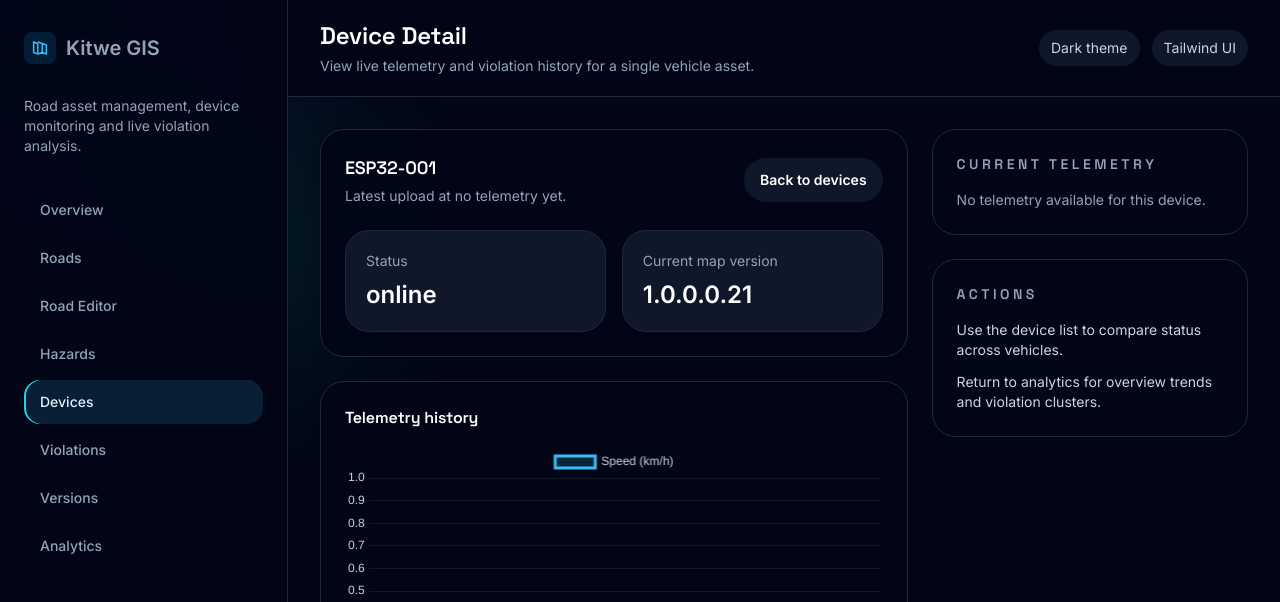
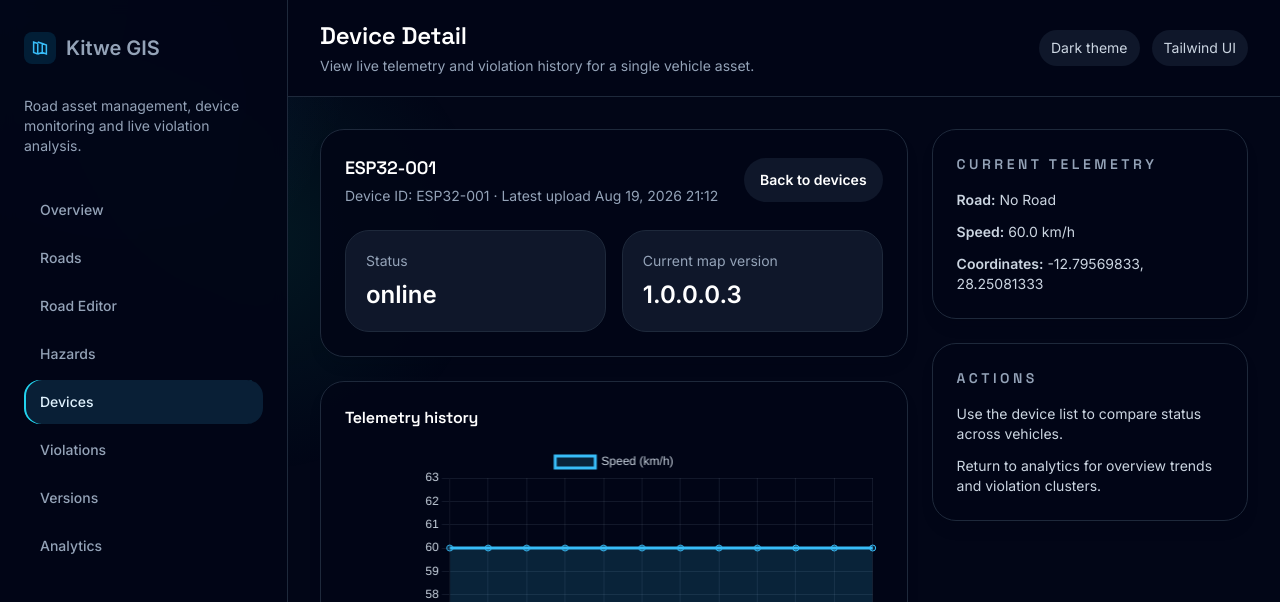
Before and after one commit to Manda804/Project-3011, a Django app: page /devices/ESP32-001/ in a window 1280 px wide. Shown: the top 602 px of the page. Run offline with Django 5.2, Linux system fonts and the light colour scheme; data comes from the database, SQL or seed files in the repository; both versions use the stored data as it was after the commit; tables that the repository leaves empty hold one stand-in row (values such as "Sample post"); some libraries are stand-ins or nearby versions.

Commit message:
Added a tracking feature to devices.html

```diff
--- a/backend/api/admin.py
+++ b/backend/api/admin.py
@@ -56,9 +56,9 @@ class DeviceAdmin(admin.ModelAdmin):
 
 @admin.register(TelemetryRecord)
 class TelemetryRecordAdmin(admin.ModelAdmin):
-    list_display = ['device_id', 'speed', 'road_name', 'speeding', 'hazard', 'has_fix', 'timestamp']
-    list_filter = ['device_id', 'speeding', 'on_road', 'has_fix']
-    search_fields = ['device_id', 'road_name']
+    list_display = ['device', 'speed', 'road_name', 'speeding', 'hazard', 'has_fix', 'timestamp']
+    list_filter = ['device', 'speeding', 'on_road', 'has_fix']
+    search_fields = ['device__device_id', 'device__device_name', 'road_name']
 
 
 @admin.register(Telemetry)
--- a/backend/api/views.py
+++ b/backend/api/views.py
@@ -51,6 +51,45 @@ def _broadcast_telemetry(payload):
 def _create_map_version_on_edit():
     """Publish a new map version whenever map data is edited."""
     return publish_map_update(description='Map updated from dashboard')
+
+
+def _device_name_from_payload(payload):
+    """Accept the common ESP32 name keys while keeping one canonical name."""
+    for key in ('device_name', 'deviceName', 'name'):
+        value = payload.get(key)
+        if value is not None and str(value).strip():
+            return str(value).strip()[:128]
+    return ''
+
+
+def _register_or_touch_device(payload):
+    """Register a device on first contact and refresh its connection state."""
+    device_id = str(payload.get('device_id', '')).strip()
+    if not device_id:
+        return None
+
+    reported_name = _device_name_from_payload(payload)
+    device_name = reported_name or device_id
+    now = timezone.now()
+    with transaction.atomic():
+        # A matching name is an existing inventory entry, so reconnects never
+        # create a duplicate even if the sender supplies a different ID.
+        device = Device.objects.select_for_update().filter(device_name__iexact=device_name).first()
+        if device is None:
+            device, created = Device.objects.select_for_update().get_or_create(
+                device_id=device_id,
+                defaults={'device_name': device_name, 'last_seen': now},
+            )
+            if not created and (not device.device_name or (reported_name and device.device_name == device_id)):
+                device.device_name = device_name
+        device.last_seen = now
+        if payload.get('map_version'):
+            device.current_map_version = (
+                MapVersion.objects.filter(version=payload['map_version']).order_by('-created_at').first()
+                or device.current_map_version
+            )
+        device.save(update_fields=['device_name', 'last_seen', 'current_map_version'])
+    return device
 
 
 class RoadListCreateAPIView(APIView):
@@ -180,7 +219,7 @@ class HazardDetailAPIView(APIView):
 class DeviceListAPIView(APIView):
     def get(self, request):
         latest_by_device = {}
-        for telemetry in Telemetry.objects.select_related('road', 'device').order_by('-uploaded_at'):
+        for telemetry in TelemetryRecord.objects.select_related('device').exclude(device=None).order_by('-timestamp'):
             latest_by_device.setdefault(telemetry.device.device_id, telemetry)
 
         devices = []
@@ -197,7 +236,7 @@ class DeviceListAPIView(APIView):
                 'device_id': device.device_id,
                 'device_name': device.device_name,
                 'current_speed': float(telemetry.speed) if telemetry else None,
-                'current_road': telemetry.road.name if telemetry else None,
+                'current_road': telemetry.road_name if telemetry else None,
                 'latitude': float(telemetry.latitude) if telemetry else None,
                 'longitude': float(telemetry.longitude) if telemetry else None,
                 'last_seen': last_seen.isoformat() if last_seen else None,
@@ -249,69 +288,49 @@ class DeviceDetailAPIView(generics.RetrieveAPIView):
 class DeviceLatestAPIView(APIView):
     def get(self, request, device_id):
         device = get_object_or_404(Device, device_id=device_id)
-        telemetry = Telemetry.objects.filter(device=device).order_by('-uploaded_at').first()
+        telemetry = TelemetryRecord.objects.filter(device=device).order_by('-timestamp').first()
         if not telemetry:
             return Response({'detail': 'No telemetry available for this device.'}, status=status.HTTP_404_NOT_FOUND)
-        serializer = DeviceLatestTelemetrySerializer(telemetry)
+        serializer = TelemetrySerializer(telemetry)
         return Response(serializer.data)
 
 
 class DeviceHistoryAPIView(generics.ListAPIView):
-    serializer_class = TelemetryHistorySerializer
+    serializer_class = TelemetrySerializer
 
     def get_queryset(self):
         device_id = self.kwargs['device_id']
         device = get_object_or_404(Device, device_id=device_id)
-        return Telemetry.objects.filter(device=device).order_by('-uploaded_at')
+        return TelemetryRecord.objects.filter(device=device).order_by('-timestamp')
 
 
 class TelemetryUploadAPIView(APIView):
     def post(self, request):
+        device = _register_or_touch_device(request.data)
+        if device is None:
+            return Response({'device_id': ['This field is required.']}, status=status.HTTP_400_BAD_REQUEST)
         serializer = TelemetrySerializer(data=request.data)
         serializer.is_valid(raise_exception=True)
-        record = serializer.save()
-        _broadcast_telemetry(serializer.data)
-        return Response({'status': 'ok', 'id': record.id}, status=status.HTTP_201_CREATED)
+        record = serializer.save(device=device)
+        _broadcast_telemetry(TelemetrySerializer(record).data)
+        return Response({'status': 'ok', 'id': record.id, 'device_id': device.device_id}, status=status.HTTP_201_CREATED)
 
 
 @api_view(['POST'])
 def telemetry_upload(request):
     payload = request.data.copy()
-    device_id = payload.get('device_id')
+    device = _register_or_touch_device(payload)
+    if device is None:
+        return Response({'device_id': ['This field is required.']}, status=status.HTTP_400_BAD_REQUEST)
 
-    device = None
-    if device_id:
-        device, _ = Device.objects.get_or_create(
-            device_id=device_id,
-            defaults={'device_name': device_id, 'last_seen': timezone.now()}
-        )
-        device.last_seen = timezone.now()
-        device.device_name = device.device_name or device_id
-        if payload.get('map_version'):
-            device.current_map_version = MapVersion.objects.filter(version=payload['map_version']).order_by('-created_at').first() or device.current_map_version
-        device.save(update_fields=['device_name', 'last_seen', 'current_map_version'])
-
-    data = payload
-    if device is not None:
-        data = payload.copy()
-        data['device'] = device.id
-        data['device_id'] = device.device_id
-
-    serializer = TelemetrySerializer(data=data)
+    serializer = TelemetrySerializer(data=payload)
     serializer.is_valid(raise_exception=True)
     record = serializer.save(device=device)
 
-    if device is not None:
-        device.last_seen = timezone.now()
-        device.save(update_fields=['last_seen'])
-        if payload.get('map_version'):
-            device.current_map_version = MapVersion.objects.filter(version=payload['map_version']).order_by('-created_at').first() or device.current_map_version
-            device.save(update_fields=['current_map_version'])
-
     broadcast_payload = dict(serializer.data)
-    broadcast_payload['device_id'] = device.device_id if device else payload.get('device_id')
+    broadcast_payload['device_id'] = device.device_id
     _broadcast_telemetry(broadcast_payload)
-    return Response({'status': 'ok', 'id': record.id, 'device_id': device.device_id if device else payload.get('device_id')}, status=status.HTTP_201_CREATED)
+    return Response({'status': 'ok', 'id': record.id, 'device_id': device.device_id}, status=status.HTTP_201_CREATED)
 
 
 class MapCheckUpdateAPIView(APIView):
@@ -346,6 +365,11 @@ def map_check_update(request):
 
     device_id = serializer.validated_data['device_id']
     current_version = serializer.validated_data['current_version']
+    _register_or_touch_device({
+        'device_id': device_id,
+        'device_name': _device_name_from_payload(payload),
+        'map_version': current_version,
+    })
     latest = MapVersion.objects.current() or ensure_initial_map_version()
     generate_map_files(latest)
 
--- a/backend/backend/settings.py
+++ b/backend/backend/settings.py
@@ -123,8 +123,8 @@ USE_TZ = True
 # Static files (CSS, JavaScript, Images)
 # https://docs.djangoproject.com/en/6.0/howto/static-files/
 
-STATIC_URL = 'static/'
-
+STATIC_URL = '/static/'
+STATIC_ROOT = BASE_DIR / 'static'
 
 STATICFILES_DIRS = [
     BASE_DIR / 'dashboard/static',  # for static files during development
--- a/backend/backend/urls.py
+++ b/backend/backend/urls.py
@@ -14,6 +14,8 @@ Including another URLconf
     1. Import the include() function: from django.urls import include, path
     2. Add a URL to urlpatterns:  path('blog/', include('blog.urls'))
 """
+from django.conf import settings
+from django.conf.urls.static import static
 from django.contrib import admin
 from django.urls import include, path
 
@@ -22,3 +24,7 @@ urlpatterns = [
     path('api/', include('api.urls')),
     path('', include('dashboard.urls')),
 ]
+
+if settings.DEBUG:
+    for static_dir in settings.STATICFILES_DIRS:
+        urlpatterns += static(settings.STATIC_URL, document_root=str(static_dir))
--- a/backend/dashboard/templates/dashboard/device_detail.html
+++ b/backend/dashboard/templates/dashboard/device_detail.html
@@ -8,25 +8,30 @@
         <div class="rounded-3xl border border-slate-800 bg-slate-950/90 p-6 shadow-lg shadow-slate-950/10">
             <div class="flex flex-col gap-4 sm:flex-row sm:items-center sm:justify-between">
                 <div>
-                    <h2 class="text-lg font-semibold text-white">{{ device.device_name|default:device.device_id }}</h2>
-                    <p class="mt-1 text-sm text-slate-400">Latest upload at {% if latest %}{{ latest.uploaded_at|date:'M j, Y H:i' }}{% else %}no telemetry yet{% endif %}.</p>
+                    <h2 id="device-name" class="text-lg font-semibold text-white">{{ device.device_name|default:device.device_id }}</h2>
+                    <p class="mt-1 text-sm text-slate-400">Device ID: <span id="device-id">{{ device.device_id }}</span> · <span id="latest-upload">{% if latest %}Latest upload {{ latest.timestamp|date:'M j, Y H:i' }}{% else %}No telemetry yet{% endif %}</span></p>
                 </div>
                 <a href="{% url 'dashboard-devices' %}" class="rounded-3xl bg-slate-900 px-4 py-3 text-sm font-semibold text-white hover:bg-slate-800">Back to devices</a>
             </div>
             <div class="mt-6 grid gap-4 sm:grid-cols-2">
                 <div class="rounded-3xl border border-slate-800 bg-slate-900 p-5">
                     <p class="text-sm text-slate-400">Status</p>
-                    <p class="mt-2 text-2xl font-semibold text-white">{{ device_status|default:'N/A' }}</p>
+                    <p id="device-status" class="mt-2 text-2xl font-semibold text-white">{{ device_status|default:'N/A' }}</p>
                 </div>
                 <div class="rounded-3xl border border-slate-800 bg-slate-900 p-5">
                     <p class="text-sm text-slate-400">Current map version</p>
-                    <p class="mt-2 text-2xl font-semibold text-white">{% if device.current_map_version %}{{ device.current_map_version.version }}{% else %}N/A{% endif %}</p>
+                    <p id="map-version" class="mt-2 text-2xl font-semibold text-white">{{ reported_map_version|default:'N/A' }}</p>
                 </div>
             </div>
         </div>
         <div class="rounded-3xl border border-slate-800 bg-slate-950/90 p-6 shadow-lg shadow-slate-950/10" id="telemetry">
             <h3 class="text-base font-semibold text-white">Telemetry history</h3>
             <canvas id="device-history-chart" class="mt-4 h-80 w-full"></canvas>
+        </div>
+        <div class="rounded-3xl border border-slate-800 bg-slate-950/90 p-6 shadow-lg shadow-slate-950/10">
+            <h3 class="text-base font-semibold text-white">Live location</h3>
+            <div id="device-location-map" class="mt-4 h-80 w-full rounded-2xl"></div>
+            <p id="location-message" class="mt-3 text-sm text-slate-400">{% if latest_location %}Last valid GPS location shown on the map.{% else %}Waiting for a valid GPS fix from this device.{% endif %}</p>
         </div>
         <div class="rounded-3xl border border-slate-800 bg-slate-950/90 p-6 shadow-lg shadow-slate-950/10">
             <h3 class="text-base font-semibold text-white">Recent violations</h3>
@@ -51,15 +56,11 @@
     <aside class="space-y-6">
         <div class="rounded-3xl border border-slate-800 bg-slate-950/90 p-6 shadow-lg shadow-slate-950/10">
             <h3 class="text-sm font-semibold uppercase tracking-[0.25em] text-slate-400">Current telemetry</h3>
-            {% if latest %}
             <div class="mt-4 space-y-3 text-sm text-slate-300">
-                <p><strong>Road:</strong> {{ latest.road.name }}</p>
-                <p><strong>Speed:</strong> {{ latest.speed }} km/h</p>
-                <p><strong>Coordinates:</strong> {{ latest.latitude }}, {{ latest.longitude }}</p>
+                <p><strong>Road:</strong> <span id="current-road">{{ latest.road_name|default:'Not matched to a road' }}</span></p>
+                <p><strong>Speed:</strong> <span id="current-speed">{{ latest.speed|default:'—' }}</span> km/h</p>
+                <p><strong>Coordinates:</strong> <span id="current-coordinates">{{ latest_location.latitude|default:'—' }}, {{ latest_location.longitude|default:'—' }}</span></p>
             </div>
-            {% else %}
-            <p class="mt-4 text-sm text-slate-400">No telemetry available for this device.</p>
-            {% endif %}
         </div>
         <div class="rounded-3xl border border-slate-800 bg-slate-950/90 p-6 shadow-lg shadow-slate-950/10">
             <h3 class="text-sm font-semibold uppercase tracking-[0.25em] text-slate-400">Actions</h3>
@@ -105,5 +106,63 @@
             },
         },
     });
+
+    const deviceId = '{{ device.device_id|escapejs }}';
+    const initialLocation = {{ latest_location_json|safe }};
+    const locationMap = L.map('device-location-map').setView(initialLocation ? [initialLocation.latitude, initialLocation.longitude] : [-12.8024, 28.2132], initialLocation ? 15 : 12);
+    L.tileLayer('https://{s}.tile.openstreetmap.org/{z}/{x}/{y}.png', {
+        maxZoom: 19,
+        attribution: '&copy; OpenStreetMap contributors',
+    }).addTo(locationMap);
+    let locationMarker = null;
+
+    function hasValidLocation(telemetry) {
+        return telemetry && telemetry.has_fix && Number(telemetry.latitude) !== 0 && Number(telemetry.longitude) !== 0;
+    }
+
+    function updateLocation(telemetry, deviceName) {
+        if (!hasValidLocation(telemetry)) return;
+        const location = [Number(telemetry.latitude), Number(telemetry.longitude)];
+        if (!locationMarker) locationMarker = L.marker(location).addTo(locationMap);
+        locationMarker.setLatLng(location).bindPopup(deviceName || deviceId);
+        locationMap.setView(location, 15);
+        document.getElementById('current-coordinates').textContent = `${location[0]}, ${location[1]}`;
+        document.getElementById('location-message').textContent = 'Last valid GPS location shown on the map.';
+    }
+
+    if (initialLocation) updateLocation({ ...initialLocation, has_fix: true }, document.getElementById('device-name').textContent);
+
+    function statusFromLastSeen(lastSeen) {
+        if (!lastSeen) return 'offline';
+        const age = (Date.now() - new Date(lastSeen).getTime()) / 1000;
+        return age <= 300 ? 'online' : age <= 900 ? 'recent' : 'offline';
+    }
+
+    async function refreshDevice() {
+        try {
+            const [deviceResponse, telemetryResponse] = await Promise.all([
+                fetch(`/api/devices/${encodeURIComponent(deviceId)}/`),
+                fetch(`/api/devices/${encodeURIComponent(deviceId)}/latest/`),
+            ]);
+            if (!deviceResponse.ok) return;
+            const deviceData = await deviceResponse.json();
+            const deviceName = deviceData.device_name || deviceData.device_id;
+            document.getElementById('device-name').textContent = deviceName;
+            document.getElementById('device-status').textContent = statusFromLastSeen(deviceData.last_seen);
+
+            if (!telemetryResponse.ok) return;
+            const telemetry = await telemetryResponse.json();
+            document.getElementById('map-version').textContent = telemetry.map_version || deviceData.current_map_version?.version || 'N/A';
+            document.getElementById('current-road').textContent = telemetry.road_name || 'Not matched to a road';
+            document.getElementById('current-speed').textContent = telemetry.speed ?? '—';
+            document.getElementById('latest-upload').textContent = `Latest upload ${new Date(telemetry.timestamp).toLocaleString()}`;
+            updateLocation(telemetry, deviceName);
+        } catch (error) {
+            // Keep the last known values visible while the device or network reconnects.
+        }
+    }
+
+    refreshDevice();
+    window.setInterval(refreshDevice, 5000);
 </script>
 {% endblock %}
--- a/backend/dashboard/views.py
+++ b/backend/dashboard/views.py
@@ -4,7 +4,7 @@ from django.db.models import Count
 from django.shortcuts import get_object_or_404, render
 from django.utils import timezone
 
-from api.models import Device, Hazard, MapVersion, Road, Telemetry, Violation
+from api.models import Device, Hazard, MapVersion, Road, Telemetry, TelemetryRecord, Violation
 
 
 def index(request):
@@ -140,14 +140,14 @@ def devices_view(request):
     devices = Device.objects.select_related('current_map_version').all()
     active_devices = []
     for device in devices:
-        latest = Telemetry.objects.filter(device=device).order_by('-uploaded_at').first()
+        latest = TelemetryRecord.objects.filter(device=device).order_by('-timestamp').first()
         status = _device_status(device.last_seen)
         active_devices.append({
             'id': device.id,
             'device_id': device.device_id,
             'device_name': device.device_name,
             'current_speed': float(latest.speed) if latest else None,
-            'current_road': latest.road.name if latest else None,
+            'current_road': latest.road_name if latest else None,
             'latitude': float(latest.latitude) if latest else None,
             'longitude': float(latest.longitude) if latest else None,
             'last_seen': device.last_seen,
@@ -170,8 +170,13 @@ def devices_view(request):
 
 def device_detail_view(request, device_id):
     device = get_object_or_404(Device.objects.select_related('current_map_version'), device_id=device_id)
-    latest = Telemetry.objects.filter(device=device).select_related('road').order_by('-uploaded_at').first()
-    history = Telemetry.objects.filter(device=device).select_related('road').order_by('-uploaded_at')[:100]
+    telemetry = TelemetryRecord.objects.filter(device=device).order_by('-timestamp')
+    latest = telemetry.first()
+    # Keep the last usable GPS position on screen when a newer upload is still
+    # waiting for a GPS fix and therefore contains 0, 0 coordinates.
+    latest_location = telemetry.filter(has_fix=True).exclude(latitude=0).exclude(longitude=0).first()
+    latest_version = telemetry.exclude(map_version='').first()
+    history = telemetry[:100]
     violations = Violation.objects.filter(device=device).order_by('-created_at')[:50]
     status = _device_status(device.last_seen)
 
@@ -179,18 +184,30 @@ def device_detail_view(request, device_id):
         'page': 'devices',
         'device': device,
         'latest': latest,
+        'latest_location': latest_location,
+        'reported_map_version': (
+            latest_version.map_version if latest_version else
+            (device.current_map_version.version if device.current_map_version else '')
+        ),
         'history': history,
         'violations': violations,
         'device_status': status,
         'history_json': json.dumps([
             {
-                'timestamp': telemetry.uploaded_at.isoformat(),
+                'timestamp': telemetry.timestamp.isoformat(),
                 'speed': float(telemetry.speed),
                 'latitude': float(telemetry.latitude),
                 'longitude': float(telemetry.longitude),
             }
             for telemetry in history
         ]),
+        'latest_location_json': json.dumps(
+            {
+                'latitude': latest_location.latitude,
+                'longitude': latest_location.longitude,
+            }
+            if latest_location else None
+        ),
         'violations_json': json.dumps([
             {
                 'timestamp': violation.created_at.isoformat(),
```
Also changed, not shown: backend/api/tests.py (+51 -1 lines), backend/dashboard/templates/dashboard/landing.html (+4 -4 lines), backend/dashboard/static/10da4b_ac20ecc6831e4a07a3427fb509ac96da~mv2.png (deleted), backend/dashboard/static/a.jpg, backend/dashboard/static/b.jpeg (added), backend/dashboard/static/b.jpg (deleted), backend/dashboard/static/d.png (deleted), backend/db.sqlite3, 1 other file.
